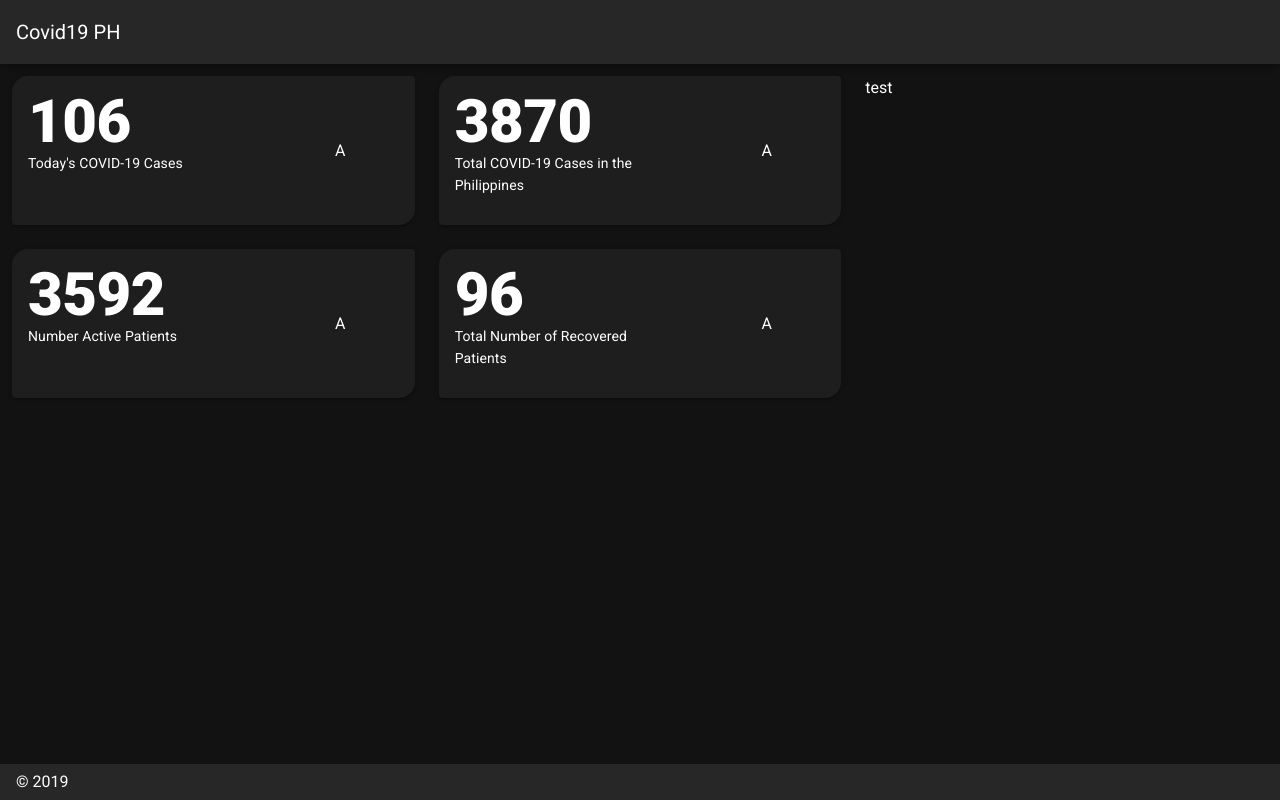
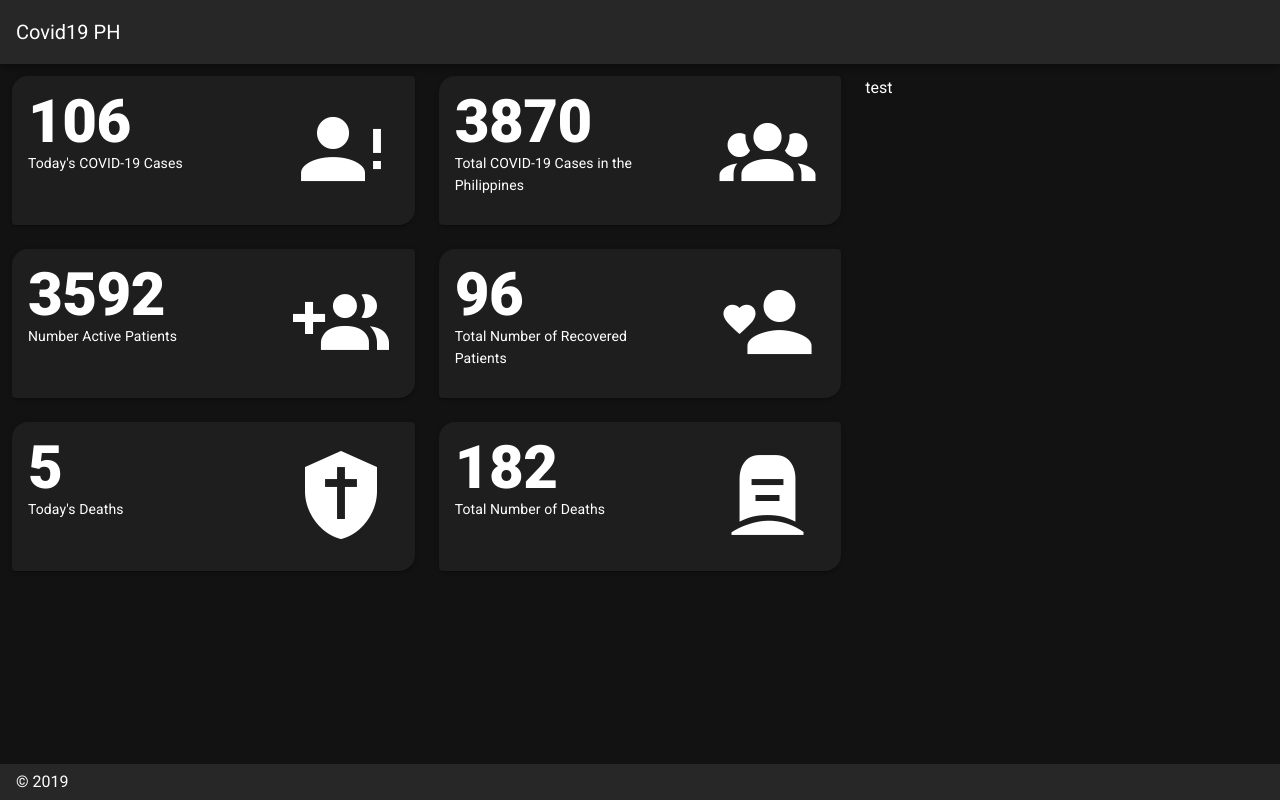
Before and after one commit to leixdd/Covid19PH, a Vue app: page / in a window 1280 px wide. Built offline with nearby package versions, Linux system fonts and the light colour scheme.

Commit message:
Finished General Stats UI

```diff
--- a/src/App.vue
+++ b/src/App.vue
@@ -22,7 +22,7 @@
                     </div>
 
                     <v-avatar class="ma-3" size="125" tile>
-                      A
+                      <span :class="ph_stat.src"></span>
                     </v-avatar>
                   </div>
                 </v-card>
@@ -55,22 +55,33 @@ export default {
       {
         title : `Today's COVID-19 Cases`,
         data: 106,
-        src: "https://cdn.vuetifyjs.com/images/cards/foster.jpg",
+        src: "mdi mdi-account-alert display-4",
       },
       {
         title : `Total COVID-19 Cases in the Philippines`,
         data: 3870,
-        src: "https://cdn.vuetifyjs.com/images/cards/foster.jpg",
+        src: "mdi mdi-account-group display-4",
       },
       {
         title : `Number Active Patients`,
         data: 3592,
-        src: "https://cdn.vuetifyjs.com/images/cards/foster.jpg",
+        src: "mdi mdi-account-multiple-plus display-4",
       },
       {
         title : `Total Number of Recovered Patients`,
         data: 96,
-        src: "https://cdn.vuetifyjs.com/images/cards/foster.jpg",
+        src: "mdi mdi-account-heart display-4",
+      },
+
+      {
+        title : `Today's Deaths`,
+        data: 5,
+        src: "mdi mdi-shield-cross display-4",
+      },
+      {
+        title : `Total Number of Deaths`,
+        data: 182,
+        src: "mdi mdi-grave-stone display-4",
       },
     ],
     ph_: {
@@ -87,11 +98,6 @@ export default {
       deathsPerOneMillion: 2,
       tests: 24500,
       testsPerOneMillion: 224
-    },
-    item: {
-      src: "https://cdn.vuetifyjs.com/images/cards/foster.jpg",
-      title: "Supermodel",
-      artist: "Foster the People"
     }
   }),
 
```
